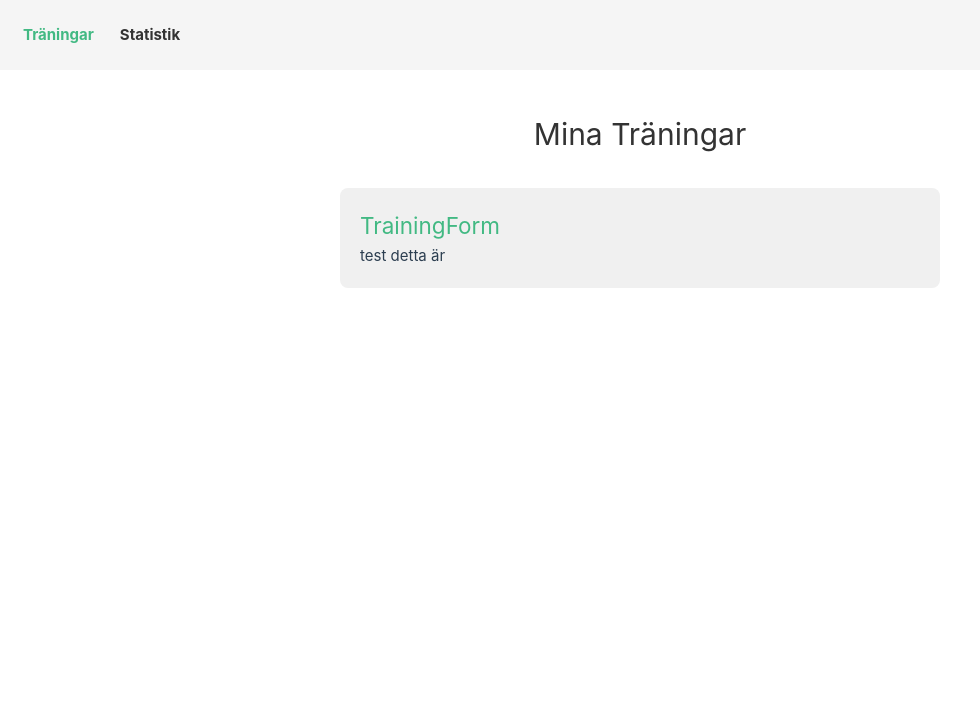
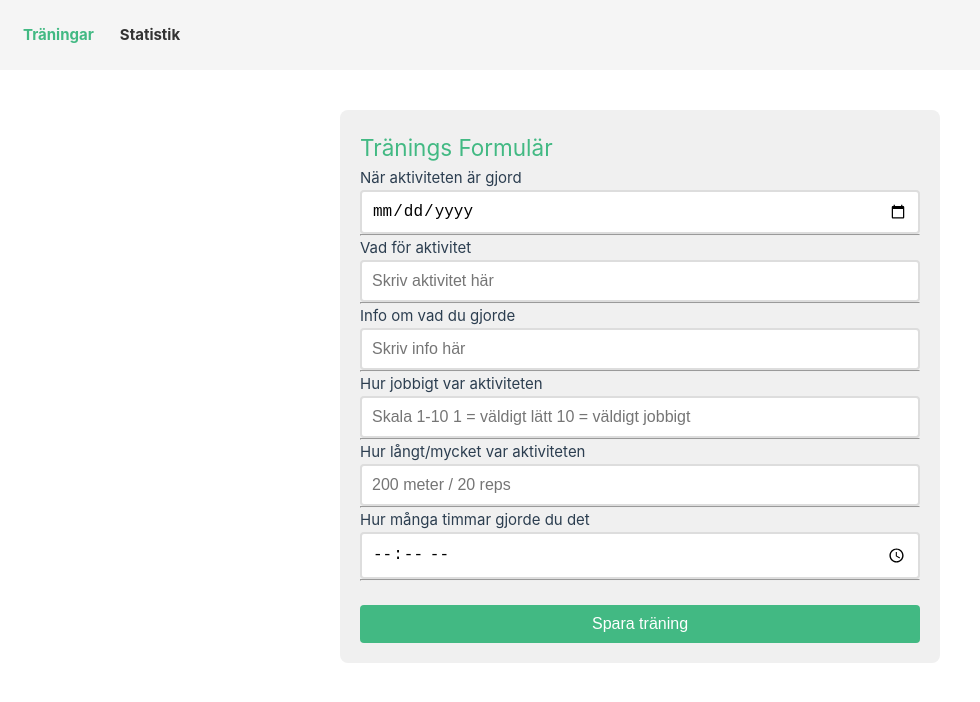
Before and after one commit to Ivarponken/The-Training-App, a Vue app in the folder frontend/: page / in a window 1280 px wide. Shown: the top 702 px of the page, without its empty margins (0-980 px from the left). Built offline with nearby package versions, Linux system fonts and the light colour scheme.

Commit message:
fixat snyggt formulär

```diff
--- a/frontend/src/App.vue
+++ b/frontend/src/App.vue
@@ -4,6 +4,7 @@ import { RouterLink, RouterView } from 'vue-router'
 
 <template>
   <div id="app">
+
     <nav>
       <RouterLink to="/">Träningar</RouterLink>
       <RouterLink to="/stats">Statistik</RouterLink>
@@ -23,6 +24,7 @@ nav {
   background: #f5f5f5;
 }
 
+
 nav a {
   text-decoration: none;
   color: #333;
--- a/frontend/src/components/TrainingForm.vue
+++ b/frontend/src/components/TrainingForm.vue
@@ -1,11 +1,28 @@
-<script setup>
-
-</script>
+<script setup></script>
 
 <template>
   <div class="training-form">
-    <h2>TrainingForm</h2>
-    <p>test detta är</p>
+    <h2>Tränings Formulär</h2>
+    <p>När aktiviteten är gjord</p>
+<input type="date" id="date">
+    <hr />
+    <p>Vad för aktivitet</p>
+    <input type="text" id="activity" placeholder="Skriv aktivitet här">
+    <hr />
+    <p>Info om vad du gjorde</p>
+    <input type="text" id="info" placeholder="Skriv info här">
+    <hr />
+    <p>Hur jobbigt var aktiviteten</p>
+    <input type="number" id="intensity" min="0" max="10" placeholder="Skala 1-10 1 = väldigt lätt 10 = väldigt jobbigt">
+    <hr />
+    <p>Hur långt/mycket var aktiviteten</p>
+    <input type="text" id="length" placeholder="200 meter / 20 reps">
+    <hr />
+    <p>Hur många timmar gjorde du det</p>
+    <input type="time" id="time">
+    <hr />
+    <br>
+    <button type="submit">Spara träning</button>
   </div>
 </template>
 
@@ -21,17 +38,30 @@
 h2 {
   color: #42b983;
 }
+input {
+  width: 100%;
+  padding: 10px;
+  border: 2px solid #ddd;
+  border-radius: 4px;
+  font-size: 16px;
+  box-sizing: border-box;
+}
 
+input:focus {
+  outline: none;
+  border-color: #42b983;
+}
 button {
+  background-color: #42b983;
+  color: white;
   padding: 10px 20px;
-  background: #42b983;
-  color: white;
   border: none;
   border-radius: 4px;
+  width: 100%;
   cursor: pointer;
+  font-size: 16px;
 }
-
 button:hover {
-  background: #359268;
+  background-color: #369870;
 }
 </style>
--- a/frontend/src/views/HomeView.vue
+++ b/frontend/src/views/HomeView.vue
@@ -4,8 +4,6 @@ import TrainingForm from '@/components/TrainingForm.vue'
 
 <template>
   <div class="home-view">
-    <h1>Mina Träningar</h1>
-
     <TrainingForm />
   </div>
 </template>
```
Also changed, not shown: frontend/src/assets/logo.svg, 1 other file (tests, documents, lock files or other folders).
